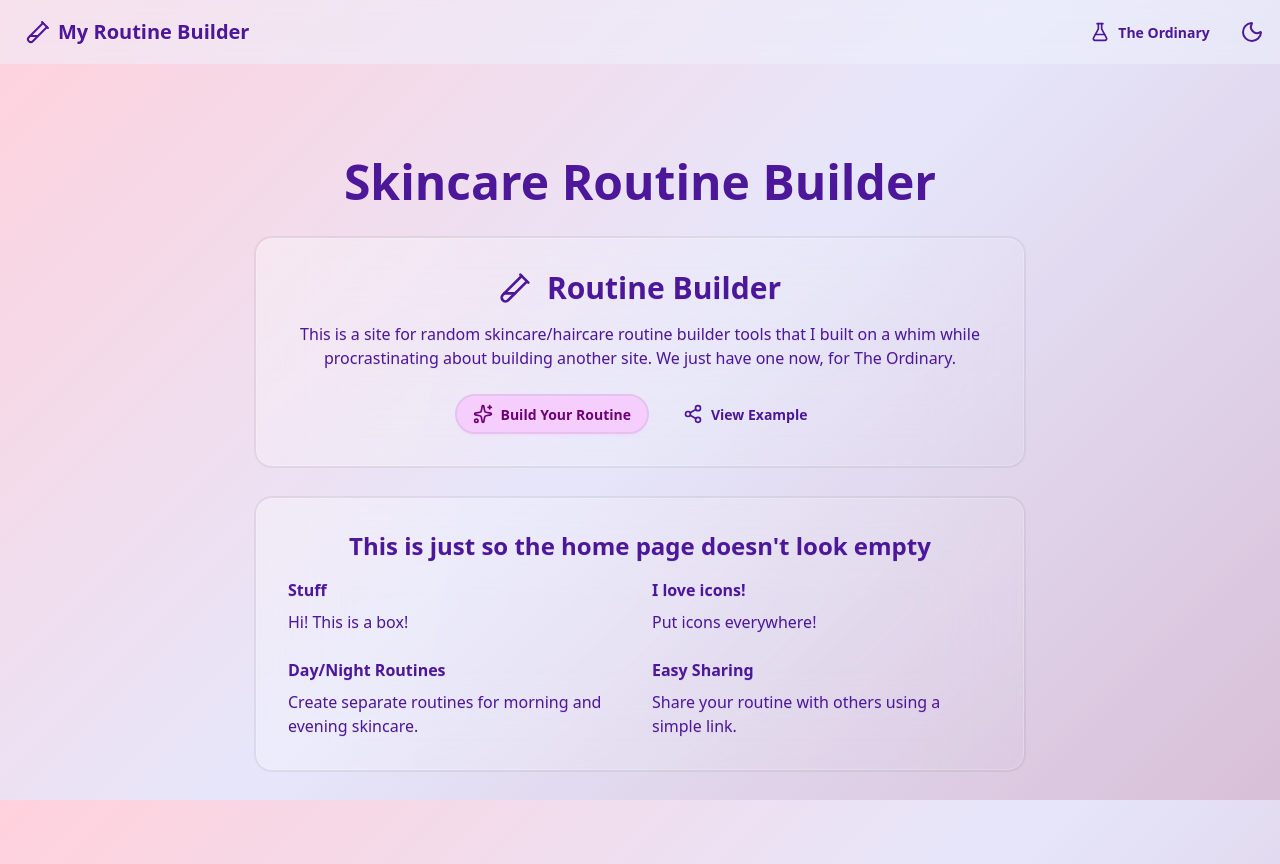
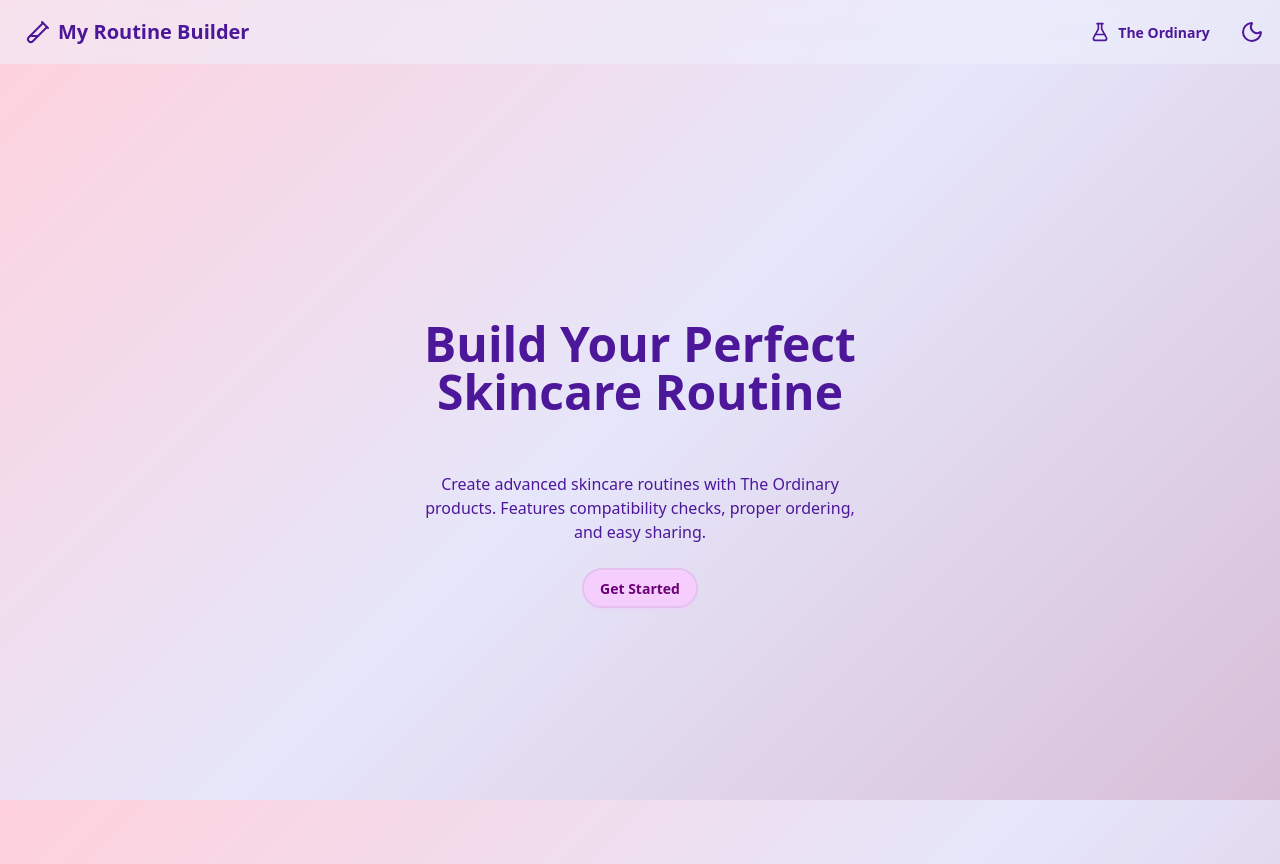
Before and after one commit to melissamcewen/routine-builder, a SvelteKit app: page / in a window 1280 px wide. Built offline with nearby package versions, Linux system fonts and the light colour scheme.

Commit message:
adding stuff

```diff
--- a/src/app.html
+++ b/src/app.html
@@ -5,6 +5,15 @@
 	<meta charset="utf-8" />
 	<link rel="icon" href="%sveltekit.assets%/favicon.png" />
 	<meta name="viewport" content="width=device-width" />
+	<meta name="description" content="Advanced routine builder for The Ordinary skincare products. Create and share your personalized skincare routines with proper product ordering and compatibility checks." />
+	<meta name="keywords" content="The Ordinary, skincare routine, skincare builder, advanced skincare, product compatibility, day routine, night routine" />
+	<meta property="og:title" content="The Ordinary Advanced Routine Builder" />
+	<meta property="og:description" content="Create and share your personalized skincare routines with The Ordinary products. Features product compatibility checks and proper ordering." />
+	<meta property="og:type" content="website" />
+	<meta name="twitter:card" content="summary_large_image" />
+	<meta name="twitter:title" content="The Ordinary Advanced Routine Builder" />
+	<meta name="twitter:description" content="Create and share your personalized skincare routines with The Ordinary products. Features product compatibility checks and proper ordering." />
+	<link rel="canonical" href="https://myroutinebuilder.com" />
 	<script>
 		// Immediately invoked function to set the theme before page load
 		(function () {
--- a/src/routes/+page.svelte
+++ b/src/routes/+page.svelte
@@ -1,60 +1,47 @@
 <script lang="ts">
-	import { TestTubeDiagonal, Sparkles, Share2 } from 'lucide-svelte';
+	import { onMount } from 'svelte';
+
+	// Structured data for SEO
+	const structuredData = {
+		'@context': 'https://schema.org',
+		'@type': 'WebApplication',
+		name: 'The Ordinary Advanced Routine Builder',
+		description:
+			'Create and share personalized skincare routines with The Ordinary products. Features product compatibility checks and proper ordering.',
+		applicationCategory: 'HealthApplication',
+		operatingSystem: 'Web',
+		offers: {
+			'@type': 'Offer',
+			price: '0',
+			priceCurrency: 'USD'
+		}
+	};
+
+	onMount(() => {
+		const script = document.createElement('script');
+		script.type = 'application/ld+json';
+		script.text = JSON.stringify(structuredData);
+		document.head.appendChild(script);
+	});
 </script>
+
+<svelte:head>
+	<title>The Ordinary Advanced Routine Builder - Create Your Perfect Skincare Routine</title>
+	<meta
+		name="description"
+		content="Create and share personalized skincare routines with The Ordinary products. Features product compatibility checks and proper ordering."
+	/>
+</svelte:head>
 
 <div class="hero min-h-screen">
 	<div class="hero-content text-center">
-		<div class="max-w-3xl">
-			<h1 class="text-5xl font-bold mb-8">Skincare Routine Builder</h1>
-			<div class="flex flex-col gap-8">
-				<div class="glass rounded-box p-8">
-					<div class="flex items-center justify-center gap-4 mb-4">
-						<TestTubeDiagonal size={32} />
-						<h2 class="text-3xl font-semibold">Routine Builder</h2>
-					</div>
-					<p class="mb-6">
-						This is a site for random skincare/haircare routine builder tools that I built on a whim while procrastinating about building another site.
-						We just have one now, for The Ordinary.
-					</p>
-					<div class="flex flex-wrap gap-4 justify-center">
-						<a href="/ordinary" class="btn btn-primary gap-2">
-							<Sparkles size={20} />
-							Build Your Routine
-						</a>
-						<a href="/ordinary/routine" class="btn btn-ghost gap-2">
-							<Share2 size={20} />
-							View Example
-						</a>
-					</div>
-				</div>
-
-				<div class="glass rounded-box p-8">
-					<h2 class="text-2xl font-semibold mb-4">This is just so the home page doesn't look empty</h2>
-					<div class="grid grid-cols-1 md:grid-cols-2 gap-6">
-						<div class="text-left">
-							<h3 class="font-semibold mb-2">Stuff</h3>
-							<p>
-								Hi! This is a box!
-							</p>
-
-						</div>
-						<div class="text-left">
-							<h3 class="font-semibold mb-2">I love icons!</h3>
-							<p>
-								Put icons everywhere!
-							</p>
-						</div>
-						<div class="text-left">
-							<h3 class="font-semibold mb-2">Day/Night Routines</h3>
-							<p>Create separate routines for morning and evening skincare.</p>
-						</div>
-						<div class="text-left">
-							<h3 class="font-semibold mb-2">Easy Sharing</h3>
-							<p>Share your routine with others using a simple link.</p>
-						</div>
-					</div>
-				</div>
-			</div>
+		<div class="max-w-md">
+			<h1 class="text-5xl font-bold mb-8">Build Your Perfect Skincare Routine</h1>
+			<p class="py-6">
+				Create advanced skincare routines with The Ordinary products. Features compatibility checks,
+				proper ordering, and easy sharing.
+			</p>
+			<a href="/ordinary" class="btn btn-primary">Get Started</a>
 		</div>
 	</div>
 </div>
--- a/src/routes/ordinary/+page.svelte
+++ b/src/routes/ordinary/+page.svelte
@@ -185,7 +185,42 @@
 		const form = event.target as HTMLFormElement;
 		form.submit();
 	}
+
+	// Generate dynamic meta description based on selected products
+	$: metaDescription =
+		selectedProducts.length > 0
+			? `My ${timeOfDay} skincare routine with The Ordinary: ${selectedProducts.map((id) => products[id].Name).join(', ')}`
+			: 'Create your personalized skincare routine with The Ordinary products. Features compatibility checks and proper product ordering.';
+
+	// Generate structured data for the routine
+	$: structuredData = {
+		'@context': 'https://schema.org',
+		'@type': 'HowTo',
+		name: routineName || `My ${timeOfDay} Skincare Routine`,
+		description: metaDescription,
+		step: sortedSelectedProducts.map((productId, index) => ({
+			'@type': 'HowToStep',
+			position: index + 1,
+			name: products[productId].Name,
+			text: `Apply ${products[productId].Name} (${products[productId].Phase} phase)`
+		}))
+	};
+
+	onMount(() => {
+		const script = document.createElement('script');
+		script.type = 'application/ld+json';
+		script.text = JSON.stringify(structuredData);
+		document.head.appendChild(script);
+	});
 </script>
+
+<svelte:head>
+	<title
+		>{routineName ? `${routineName} - ` : ''}{timeOfDay === 'day' ? 'Day' : 'Night'} Routine - The Ordinary
+		Advanced Builder</title
+	>
+	<meta name="description" content={metaDescription} />
+</svelte:head>
 
 <div class="min-h-screen">
 	<div class="container mx-auto p-4">
@@ -213,7 +248,10 @@
 								awhile, and might have 2-4 different routines, this is for you.
 							</p>
 
-							<a href="/ordinary/routine?tod=night&products=argireline-solution-10%2Cmatrixyl-10-ha%2Chyaluronic-acid-2-b5-with-ceramides&name=I'm+Old+Now" class="btn btn-primary gap-2">
+							<a
+								href="/ordinary/routine?tod=night&products=argireline-solution-10%2Cmatrixyl-10-ha%2Chyaluronic-acid-2-b5-with-ceramides&name=I'm+Old+Now"
+								class="btn btn-primary gap-2"
+							>
 								<Share2 class="w-4 h-4 flex-shrink-0" /> Example Routine
 							</a>
 						</div>
@@ -246,9 +284,12 @@
 									<ListOrdered class="w-4 h-4 mt-1 flex-shrink-0" />
 									<span>Products should be in the recomended application order</span>
 								</li>
-									<li class="flex items-start gap-2">
+								<li class="flex items-start gap-2">
 									<Drama class="w-4 h-4 mt-1 flex-shrink-0" />
-									<span>This tool is just for fun. If your face falls off I'm really sorry but you shouldn't have used all those direct acids.</span>
+									<span
+										>This tool is just for fun. If your face falls off I'm really sorry but you
+										shouldn't have used all those direct acids.</span
+									>
 								</li>
 							</ul>
 						</div>
@@ -300,7 +341,6 @@
 						<div
 							class="text-2xl font-semxibold mb-4 items-center justify-between gap-2 space-y-2 flex flex-col lg:flex-row"
 						>
-
 							<input
 								type="text"
 								placeholder="Name your routine..."
```
